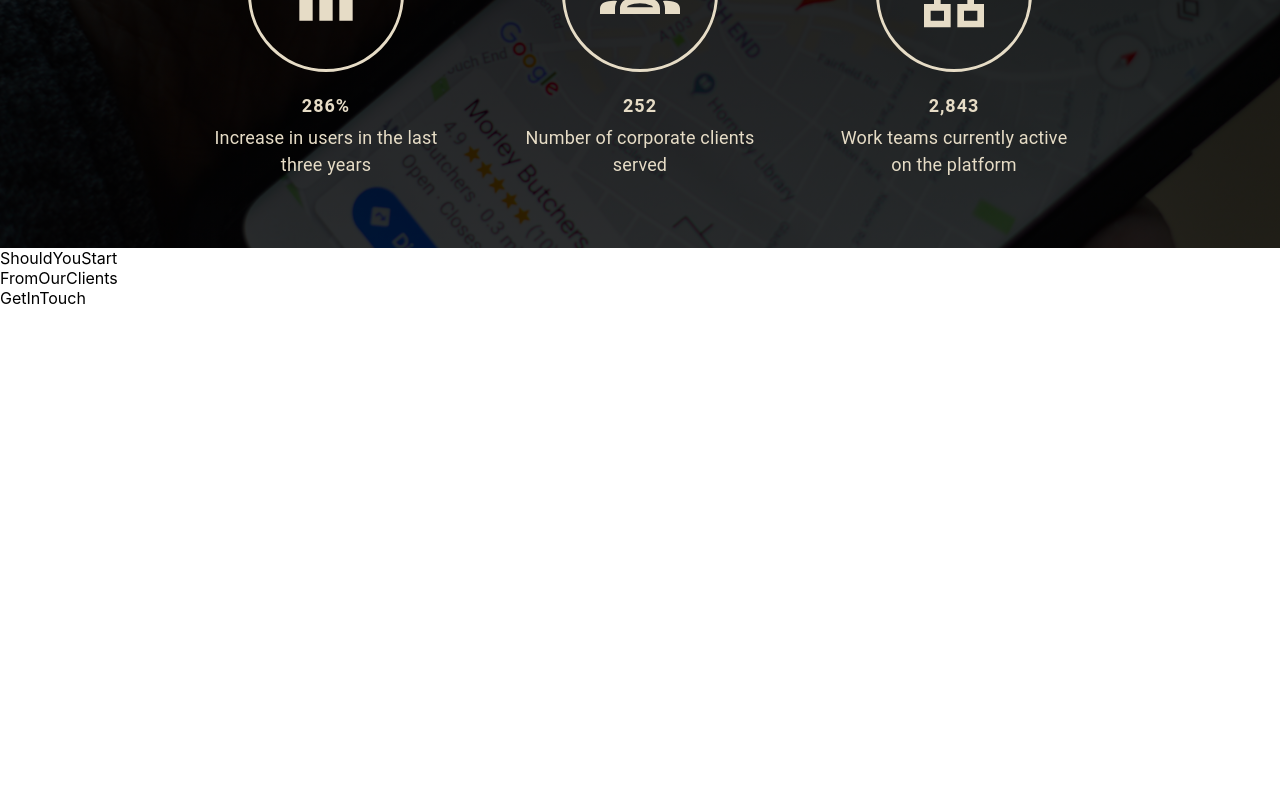
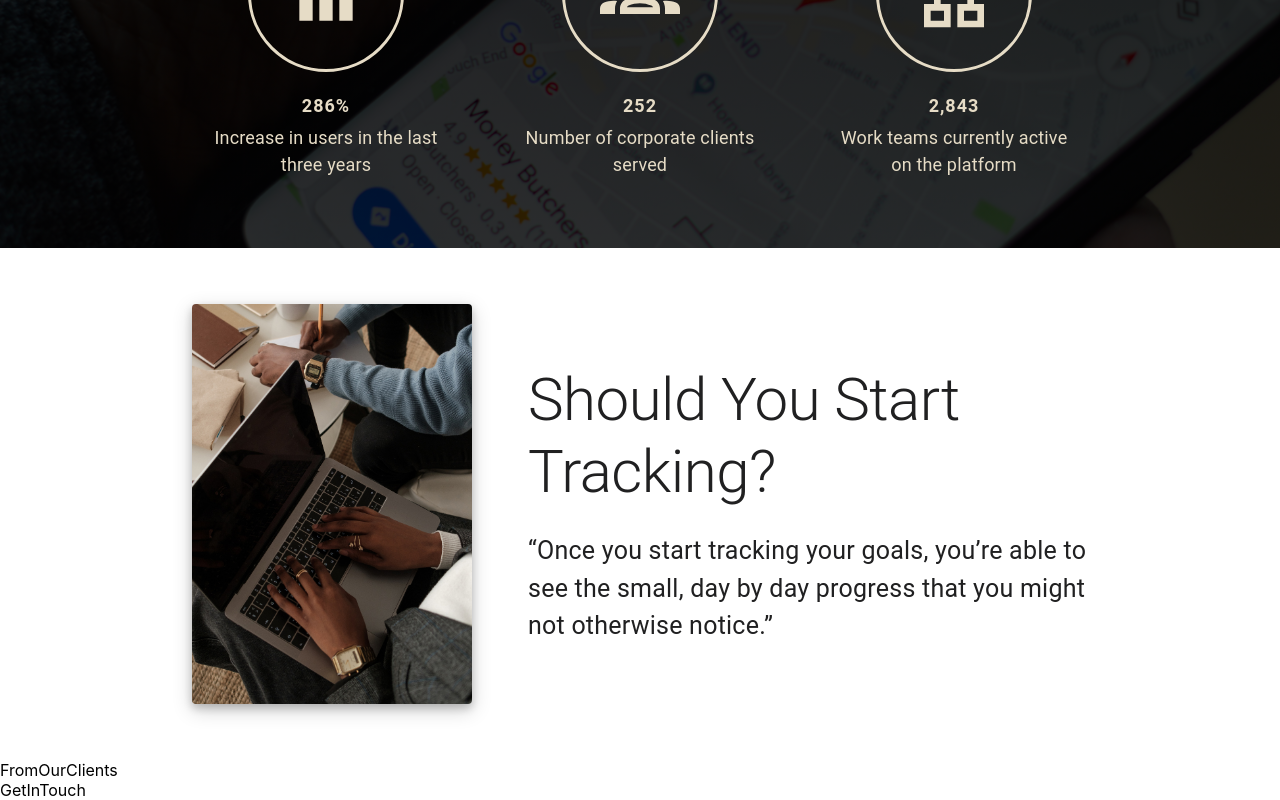
Before and after one commit to ElijahBundi/TrackEA-client, a React (Create React App) app: page / in a window 1280 px wide. Shown: the part 2476-3276 px from the top of the page. Before the commit the page ends 2784 px from the top, so only its background shows below. Built offline with nearby package versions, Linux system fonts and the light colour scheme.

Commit message:
Should you start complete

```diff
--- a/src/Components/Home/Hero.jsx
+++ b/src/Components/Home/Hero.jsx
@@ -61,7 +61,6 @@ function Hero() {
           // height: "768px",
           // width: "512px",
           backgroundPosition: "center",
-          backgroundSize: "cover",
         }}
       />
     </Box>
--- a/src/Components/Home/ShouldYouStart.jsx
+++ b/src/Components/Home/ShouldYouStart.jsx
@@ -1,9 +1,61 @@
-import React from 'react'
+import { Box, Card, CardMedia, Typography } from "@mui/material";
+import { Container, maxWidth } from "@mui/system";
+import React from "react";
+import Start from "../../Assets/Start.png";
 
 function ShouldYouStart() {
   return (
-    <div>ShouldYouStart</div>
-  )
+    <Box
+      sx={{
+        display: "flex",
+        flexDirection: "row",
+        padding: 7,
+        gap: 7,
+        maxWidth: "70%",
+        alignItems: "center",
+        marginLeft: "auto",
+        marginRight: "auto",
+      }}
+    >
+      <Card
+        sx={{
+          flex: 1,
+          boxShadow:
+            "0 4px 8px 0 rgba(0, 0, 0, 0.2), 0 6px 20px 0 rgba(0, 0, 0, 0.19)",
+        }}
+      >
+        <CardMedia
+            component="img"
+            height="400px"
+            image={Start}
+            alt="Join Us"
+        />
+      </Card>
+      <Box
+        sx={{
+          color: "#202021",
+          display: "flex",
+          flexDirection: "column",
+          flex: 2,
+          gap: 3,
+          justifyContent: "center",
+        }}
+      >
+        <Typography variant="h2">Should You Start Tracking?</Typography>
+        <Typography
+          sx={{
+            // width: 250,
+            textAlign: "left",
+            color: "#202021",
+            fontSize: "25px",
+          }}
+        >
+          “Once you start tracking your goals, you’re able to see the small, day
+          by day progress that you might not otherwise notice.”
+        </Typography>
+      </Box>
+    </Box>
+  );
 }
 
-export default ShouldYouStart
+export default ShouldYouStart;
```
Also changed, not shown: src/Assets/Start.png (added).
